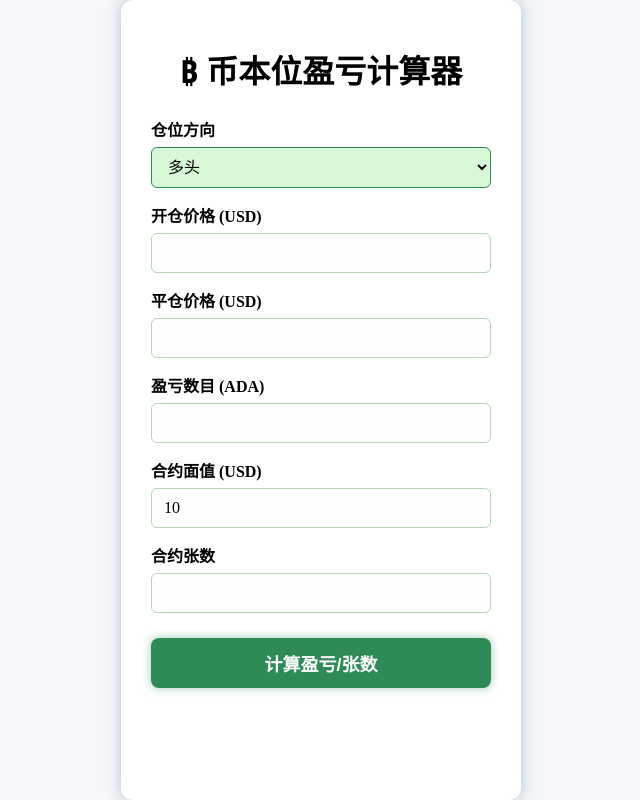
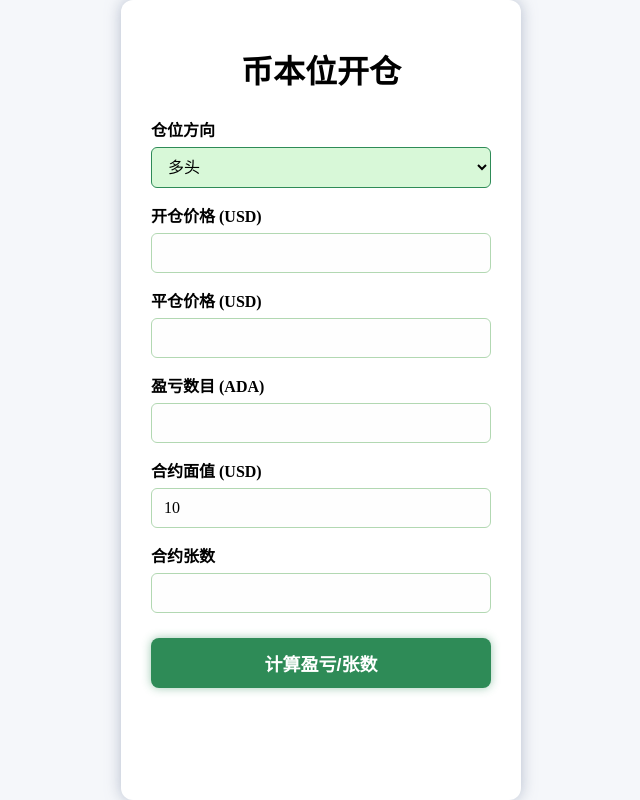
Before and after one commit to nei1111/ada-calculator, a plain HTML site: page index.html in a window 1280 px wide. Shown: the whole page, without its empty margins (319-959 px from the left). Drawn offline with Linux system fonts and the light colour scheme.

Commit message:
Update index.html

```diff
--- a/index.html
+++ b/index.html
@@ -128,7 +128,7 @@
 
 <body>
     <div class="calculator">
-        <h1>₿ 币本位盈亏计算器</h1>
+        <h1> 币本位开仓</h1>
 
         <label for="positionType">仓位方向</label>
         <select id="positionType" onchange="updatePositionStyle()">
```
